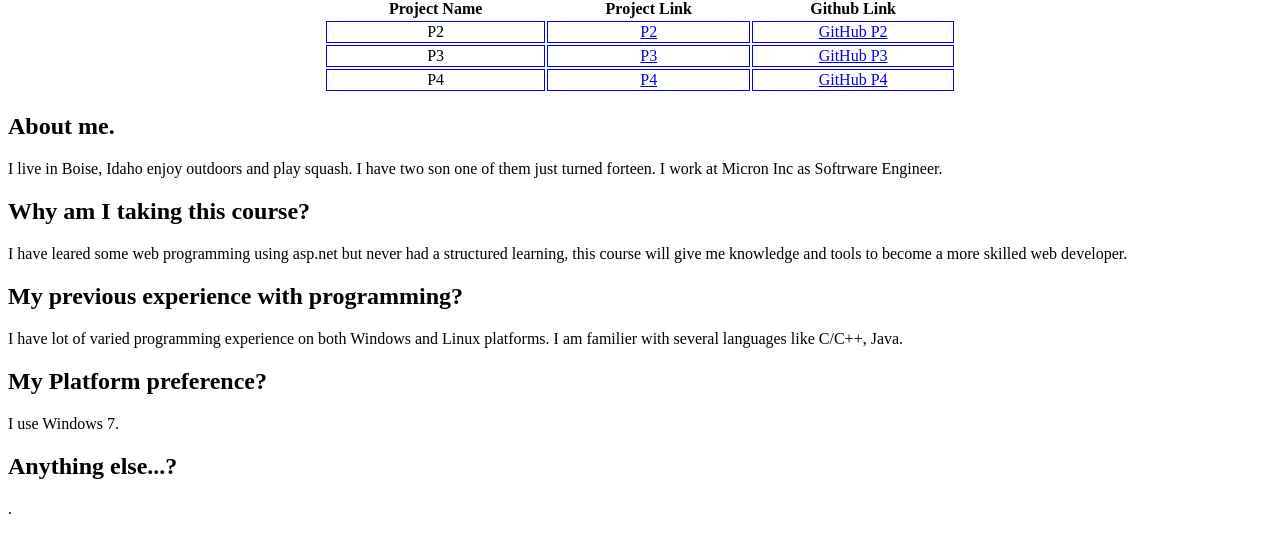
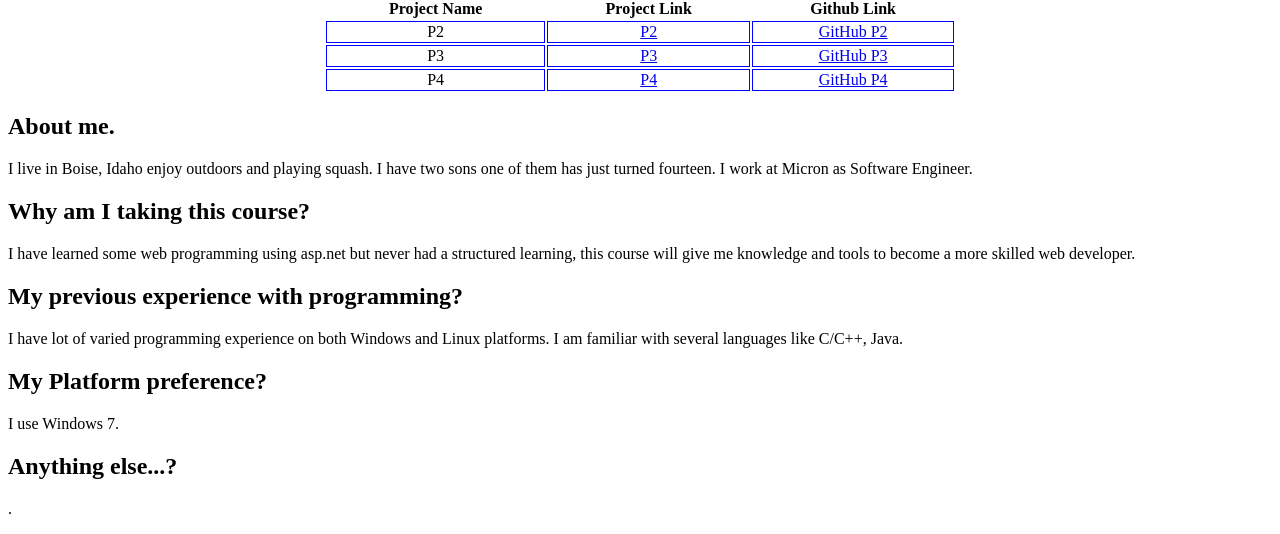
Before and after one commit to stiwarih/p1, a plain HTML site: page index.html in a window 1280 px wide. Shown: the part 377-911 px from the top of the page. Drawn offline with Linux system fonts and the light colour scheme.

Commit message:
fix typo

```diff
--- a/index.html
+++ b/index.html
@@ -44,14 +44,14 @@ td {
 </table>
 
 <h2>About me.</h2>
-		<p>I live in Boise, Idaho enjoy outdoors and play squash. I have two son one of them just turned forteen.
-		I work at Micron Inc as Softrware Engineer.</p>
+		<p>I live in Boise, Idaho enjoy outdoors and playing squash. I have two sons one of them has just turned fourteen.
+		I work at Micron as Software Engineer.</p>
 
 		<h2>Why am I taking this course?</h2>
-		<p>I have leared some web programming using asp.net but never had a structured learning, this course will give me knowledge and tools to become a more skilled web developer.</p>
+		<p>I have learned some web programming using asp.net but never had a structured learning, this course will give me knowledge and tools to become a more skilled web developer.</p>
 
 		<h2>My previous experience with programming?</h2>
-		<p>I have lot of varied programming experience on both Windows and Linux platforms. I am familier with several languages like C/C++, Java.</p>
+		<p>I have lot of varied programming experience on both Windows and Linux platforms. I am familiar with several languages like C/C++, Java.</p>
 
 		<h2>My Platform preference?</h2>
 		<p>I use Windows 7.</p>
```
